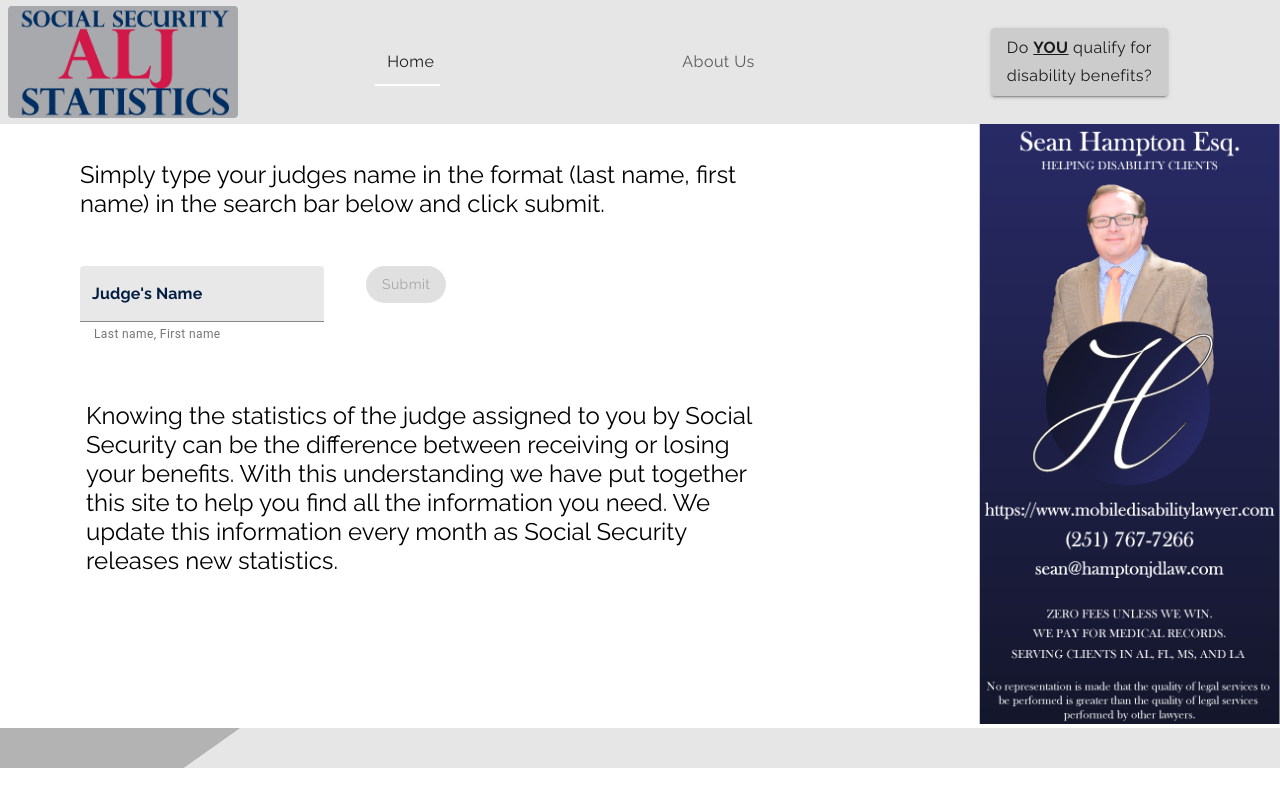
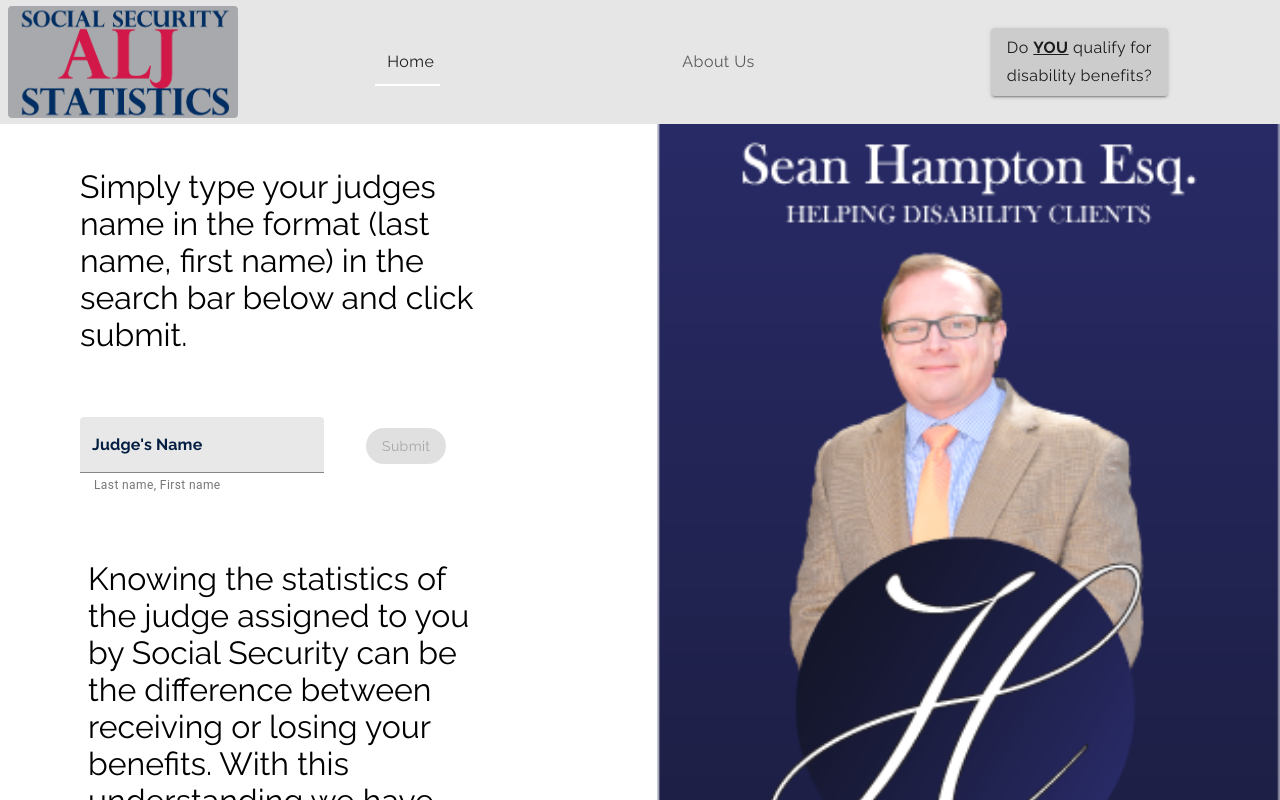
Before and after one commit to snailencholy/SSA-Judges-Site, a React (Create React App) app in the folder ssa-judges/: page / in a window 1280 px wide. Shown: the top 800 px of the page. Built offline with nearby package versions, Linux system fonts and the light colour scheme.

Commit message:
Created about page, need actual content from Sean

```diff
--- /dev/null
+++ b/ssa-judges/src/components/About.js
@@ -0,0 +1,37 @@
+import React from 'react';
+import { makeStyles, useTheme, withStyles } from '@material-ui/core/styles'
+import Grid from '@material-ui/core/Grid'
+
+
+
+const useStyles = makeStyles(theme => ({
+    paragraphStyle: {
+        ...theme.typography.landingPageParagraph,
+        marginLeft: "20em",
+        marginRight: "20em",
+        marginTop: "10em",
+        marginBottom: "15em"
+    }
+}))
+
+export default function About() {
+
+    const classes = useStyles()
+
+    return(
+        <Grid container >
+            <Grid item>
+                <p className={classes.paragraphStyle}>
+                    This site was built for information purposes only; it in no way indicates the outcome
+                    of any decision by a judge. We take the information from <a
+                    href="https://www.ssa.gov/appeals/DataSets/04_Disposition_Per_Day_Per_ALJ_Ranking_Report.html"
+                    style={{textDecoration: "none", color: "inherit",}}>ssa.gov. </a>
+                    After getting the raw data we format it into an easily searchable source. This data will
+                    be updated on the 29th of every month.<br></br><br></br>
+                    This site is owned and operated by the law office of Sean Hampton Esq. <br></br><br></br>
+                    No representation is made that the quality of legal services to be performed is greater than the quality of legal services performed by other lawyers.
+                </p>
+            </Grid>
+        </Grid>
+    )
+}
--- a/ssa-judges/src/components/App.js
+++ b/ssa-judges/src/components/App.js
@@ -5,6 +5,7 @@ import theme from './ui/Theme';
 import Header from '../components/ui/Header';
 import Footer from '../components/ui/Footer';
 import LandingPage from "./LandingPage";
+import About from "./About";
 
 
 function App() {
@@ -24,7 +25,7 @@ function App() {
           <Switch>
             <Route exact path="/" component={LandingPage} />
             {/*<Route exact path="https://www.mobiledisabilitylawyer.com/social-security-disability-insurance/do-you-qualify-for-disability/" component={() => <div><a href="https://www.mobiledisabilitylawyer.com/social-security-disability-insurance/do-you-qualify-for-disability/"></a></div>}/>*/}
-            <Route exact path="/about" component={() => <div>About Us</div>} />
+            <Route exact path="/about" component={About} />
           </Switch>
           <Footer
            value={value}
--- a/ssa-judges/src/components/LandingPage.js
+++ b/ssa-judges/src/components/LandingPage.js
@@ -51,6 +51,12 @@ const useStyles = makeStyles(theme => ({
       //marginLeft: '1em',
       marginRight: '1em',
       marginBottom: '2em'
+    },
+    [theme.breakpoints.down("xl")]: {
+      //marginLeft: "2.5em",
+      marginRight: "25em",
+      marginBottom: "8em",
+      fontSize: "2em",
     }
   },
 
@@ -59,6 +65,13 @@ const useStyles = makeStyles(theme => ({
     marginRight: "22em",
     //marginLeft: '4.5em',
     marginBottom: '2em',
+
+    [theme.breakpoints.down("xl")]: {
+      //marginLeft: "2.5em",
+      marginRight: "25em",
+      marginBottom: "2em",
+      fontSize: "2em",
+    },
 
     [theme.breakpoints.down('md')]: {
       marginLeft: '1em',
@@ -123,6 +136,9 @@ const useStyles = makeStyles(theme => ({
     //marginLeft: '20em',
     marginTop: '1em',
 
+    [theme.breakpoints.down('xl')]: {
+      marginLeft: "5em"
+    },
 
     [theme.breakpoints.down('lg')]: {
       marginLeft: '5em'
@@ -146,7 +162,8 @@ const useStyles = makeStyles(theme => ({
     maxWidth: '20',
     fontFamily: 'Raleway',
     textTransform: 'none',
-    marginBottom: '3.5em',
+    marginBottom: '1em',
+    marginTop: ".75em",
     //marginRight: '10em',
     marginLeft: '5em',
     borderRadius: 50,
--- a/ssa-judges/src/components/ui/Header.js
+++ b/ssa-judges/src/components/ui/Header.js
@@ -177,7 +177,8 @@ const useStyles = makeStyles((theme) => ({
     },
     buttonStyle: {
         backgroundColor: "#999999"
-    }
+    },
+
 
 }));
 
@@ -275,6 +276,21 @@ export default function Header(props) {
                         </ListItem>
                     ))}
                 </List>
+                <Button
+                         className={classes.tab}
+                         variant="contained"
+                         style={{backgroundColor: "#CCCCCC"}}
+                        >
+                           <a href="https://www.mobiledisabilitylawyer.com/social-security-disability-insurance/do-you-qualify-for-disability/"
+                            style={{
+                                textDecoration: "none",
+                                color: "inherit",
+
+                            }}
+                           >
+                               Do <u><b>YOU</b></u> qualify for <br></br>disability benefits?
+                           </a>
+                        </Button>
             </SwipeableDrawer>
             <IconButton
             className={classes.drawerIconContainer}
@@ -322,7 +338,7 @@ export default function Header(props) {
                         </Button>
 
                         {matches ? drawer : tabs}
-                        <Hidden xsDown>
+                        <Hidden smDown>
                         <Button
                          className={classes.tab}
                          variant="contained"
```
